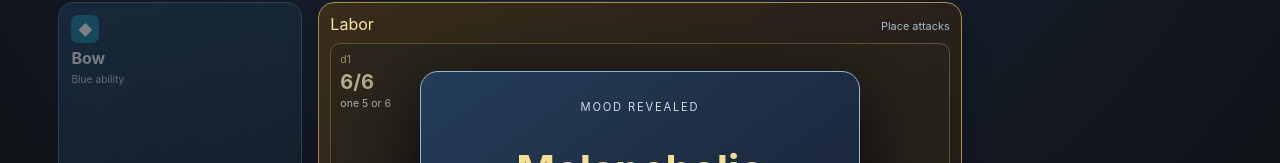
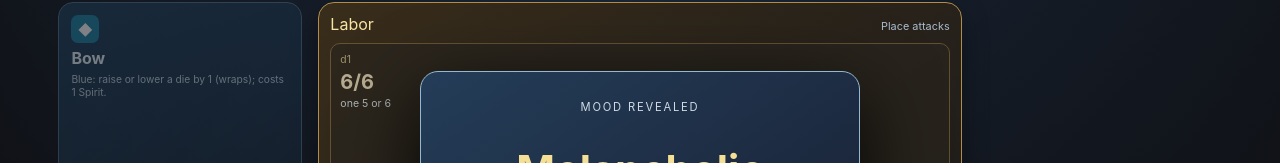
Before and after one commit to deter36/Hercules, a React (Vite) app: page / in a window 1280 px wide. Shown: the part 179-342 px from the top of the page. Built offline with nearby package versions, Linux system fonts and the light colour scheme.

Commit message:
Describe reward abilities in presentation

```diff
--- a/src/engine/view-model.ts
+++ b/src/engine/view-model.ts
@@ -52,7 +52,7 @@ const rewardAbilitySummary: Record<string, string> = {
   "reward.L11.B": "Gold: a 5 gains 1 Divinity.",
   "reward.L11.C": "Gold: any die blocks 2 Spirit."
 };
-const rewardSummary = (id: string): string => rewardAbilitySummary[id] ?? "No active ability.";
+export const rewardSummary = (id: string): string => rewardAbilitySummary[id] ?? "No active ability.";
 const rewardColor = (id: string): "blue" | "gold" | "mixed" | "neutral" => {
   const reward = findReward(id);
   const blue = records(reward?.blue).length > 0;
--- a/src/playtest/App.tsx
+++ b/src/playtest/App.tsx
@@ -66,7 +66,7 @@ function App() {
     return targets.length ? targets.map(target => ({ id: target.id, title, subtitle: summary, tone, target })) : [{ id: `card:${title}`, title, subtitle: summary, tone, target: null }];
   };
   const actionTiles = [
-    ...abilityTiles("Bow", "Blue ability", "blue"),
+    ...abilityTiles("Bow", "Blue: raise or lower a die by 1 (wraps); costs 1 Spirit.", "blue"),
     ...view.rewards.flatMap(reward => abilityTiles(reward.name, reward.summary, reward.color === "blue" ? "blue" : "reward")),
     ...(view.mood.id === "mood.ferocious" ? abilityTiles("Ferocious", "Blue: set any die", "blue") : [])
   ];
--- a/src/playtest/presentation.ts
+++ b/src/playtest/presentation.ts
@@ -1,4 +1,5 @@
 import type { TransitionHistoryRecord } from "../engine/state/types.js";
+import { rewardSummary } from "../engine/view-model.js";
 
 type RecordValue = Record<string, unknown>;
 
@@ -28,7 +29,7 @@ const moodDetail = (effect: unknown): string => {
   }
 };
 
-const rewardDetail = (events: RecordValue[]): string => {
+const rewardDetail = (rewardId: string, events: RecordValue[]): string => {
   const details = events.flatMap((event) => {
     const delta = Number(event.delta);
     if (!Number.isFinite(delta)) return [];
@@ -37,7 +38,8 @@ const rewardDetail = (events: RecordValue[]): string => {
     if (event.type === "REWARD_HERCULES_DICE_EFFECT") return [`${signed(delta)} Hercules ${Math.abs(delta) === 1 ? "die" : "dice"}`];
     return [];
   });
-  return details.length ? details.join(" · ") : "Added to your rewards.";
+  const ability = rewardSummary(rewardId);
+  return details.length ? `${ability} Immediate: ${details.join(" · ")}.` : ability;
 };
 
 export const moodPresentation = (id: string, name: string, effect: unknown): GameplayPresentation => ({ id, kind: "mood", eyebrow: "MOOD REVEALED", title: name, detail: moodDetail(effect) });
@@ -52,7 +54,7 @@ export function presentationEventsFromTransitions(transitions: readonly Transiti
       if (event.type === "REWARD_GAINED") {
         const rewardId = String(event.rewardId);
         const effects = lifecycle.slice(index + 1).filter(candidate => candidate.rewardId === rewardId);
-        presentations.push({ id: `${transition.index}:reward:${rewardId}`, kind: "reward", eyebrow: "REWARD GAINED", title: String(event.rewardName ?? rewardId), detail: rewardDetail(effects) });
+        presentations.push({ id: `${transition.index}:reward:${rewardId}`, kind: "reward", eyebrow: "REWARD GAINED", title: String(event.rewardName ?? rewardId), detail: rewardDetail(rewardId, effects) });
       }
       if (event.type === "MOOD_REVEALED") presentations.push(moodPresentation(`${transition.index}:mood:${String(event.moodId)}`, String(event.moodName ?? event.moodId), event.effect));
     }
```
Also changed, not shown: 1 other file (tests, documents, lock files or other folders).
